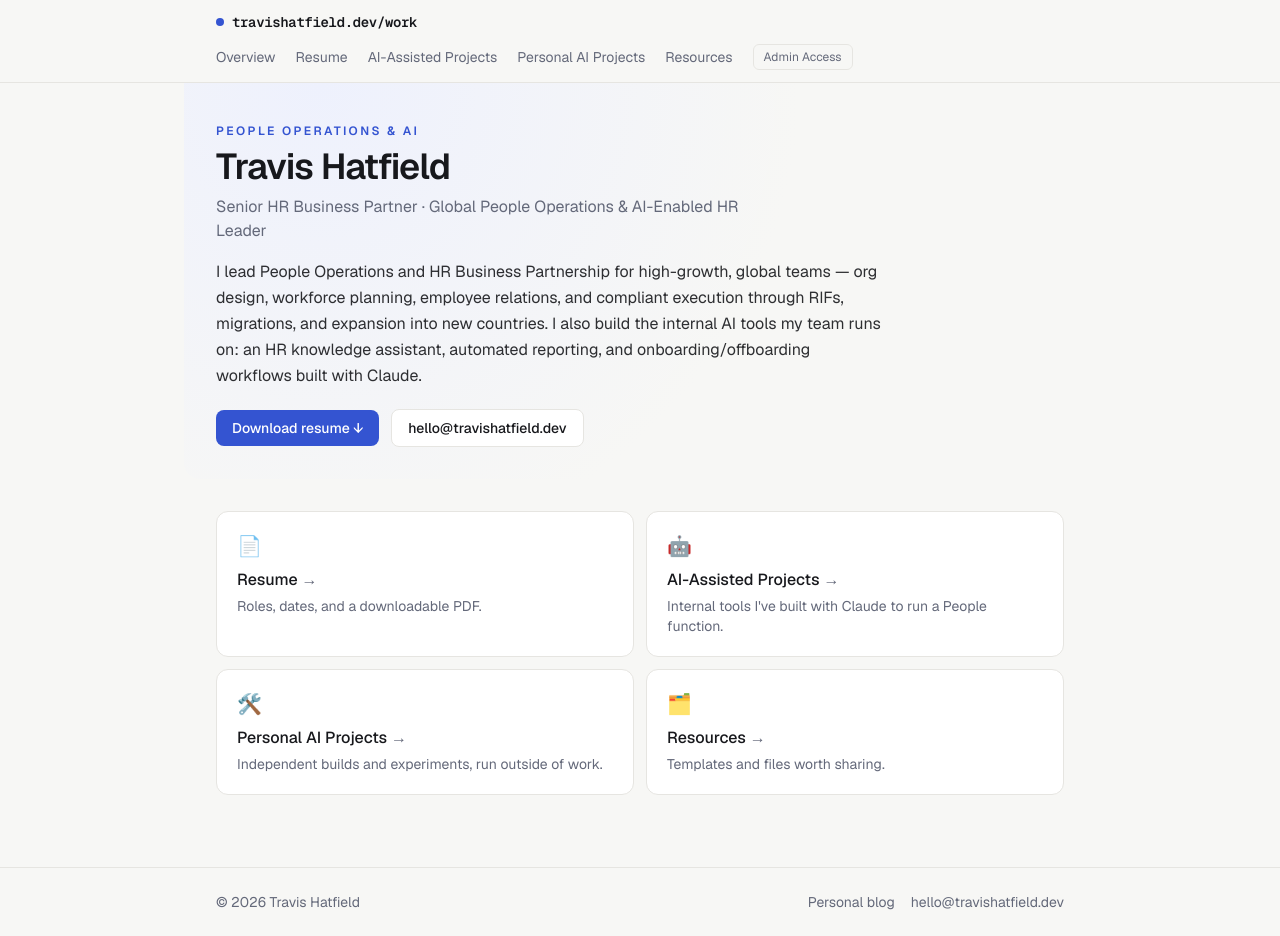
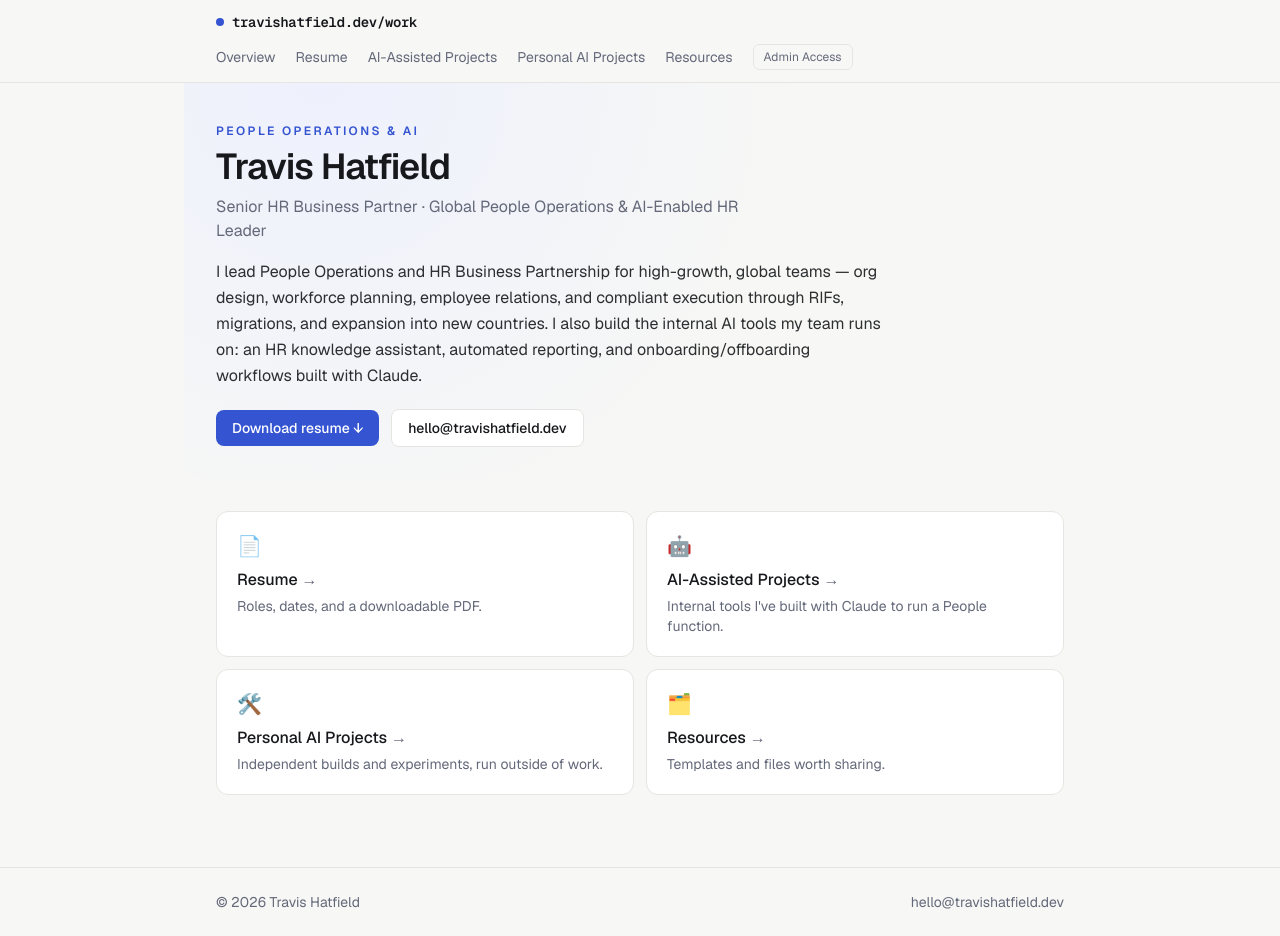
Before and after one commit to travis-hatfield/work-portfolio, a Next.js app: page / in a window 1280 px wide. Built offline with nearby package versions, Linux system fonts and the light colour scheme.

Commit message:
Remove personal blog cross-link from footer

```diff
--- a/components/footer.tsx
+++ b/components/footer.tsx
@@ -1,21 +1,11 @@
-import { headers } from "next/headers";
 import { profile } from "@/lib/data";
-import { siteFromHost } from "@/lib/sites";
 
-export default async function Footer() {
-  const headerList = await headers();
-  const site = siteFromHost(headerList.get("host"));
-  const otherSiteHref = site === "personal" ? "https://work.travishatfield.dev" : "https://travishatfield.dev";
-  const otherSiteLabel = site === "personal" ? "Professional site" : "Personal blog";
-
+export default function Footer() {
   return (
     <footer className="border-t border-border mt-10">
       <div className="mx-auto max-w-4xl px-6 py-6 text-sm text-muted flex flex-wrap items-center justify-between gap-3">
         <span>&copy; {new Date().getFullYear()} {profile.name}</span>
         <div className="flex gap-4">
-          <a href={otherSiteHref} className="hover:text-foreground transition-colors">
-            {otherSiteLabel}
-          </a>
           <a href={`mailto:${profile.email}`} className="hover:text-foreground transition-colors">
             {profile.email}
           </a>
```
